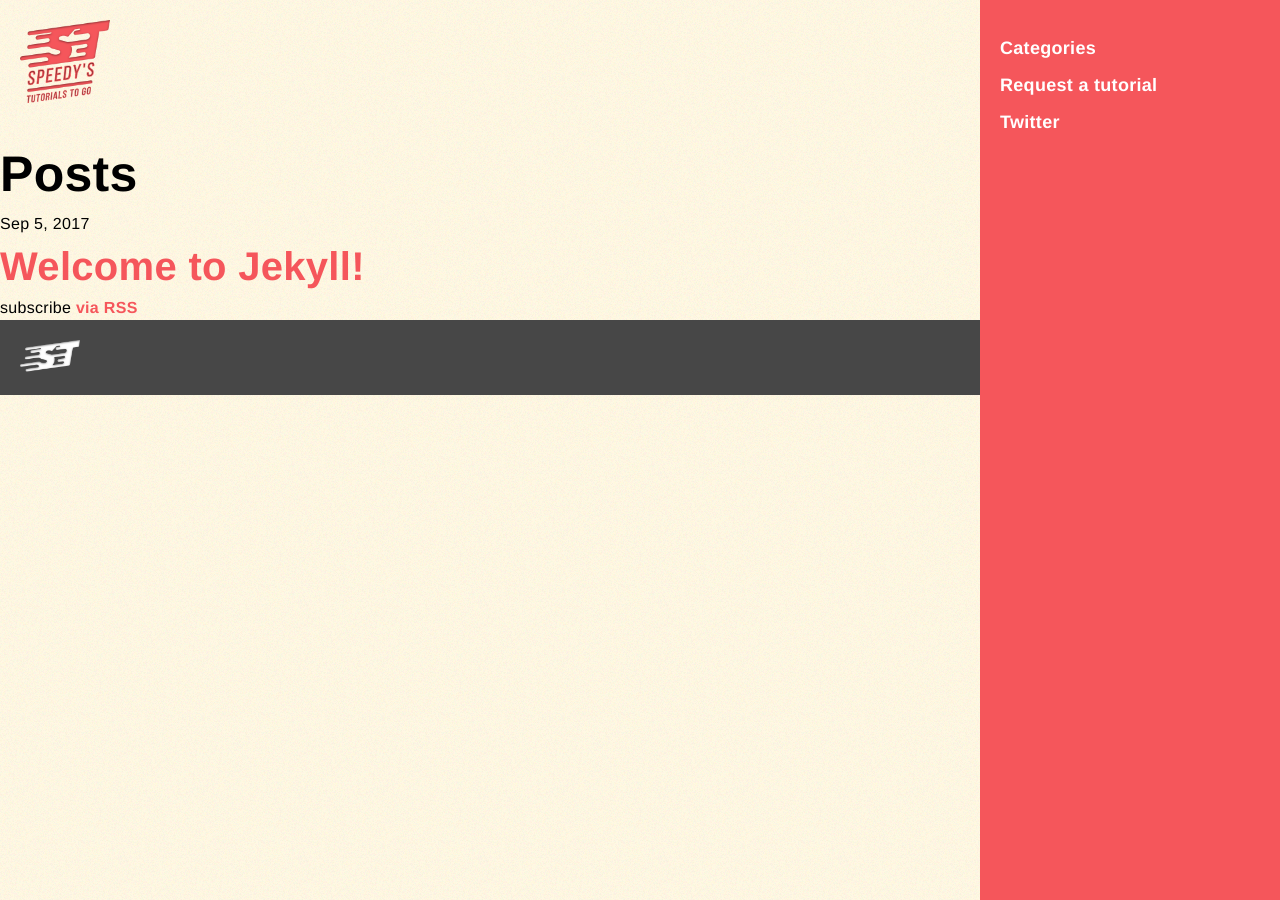
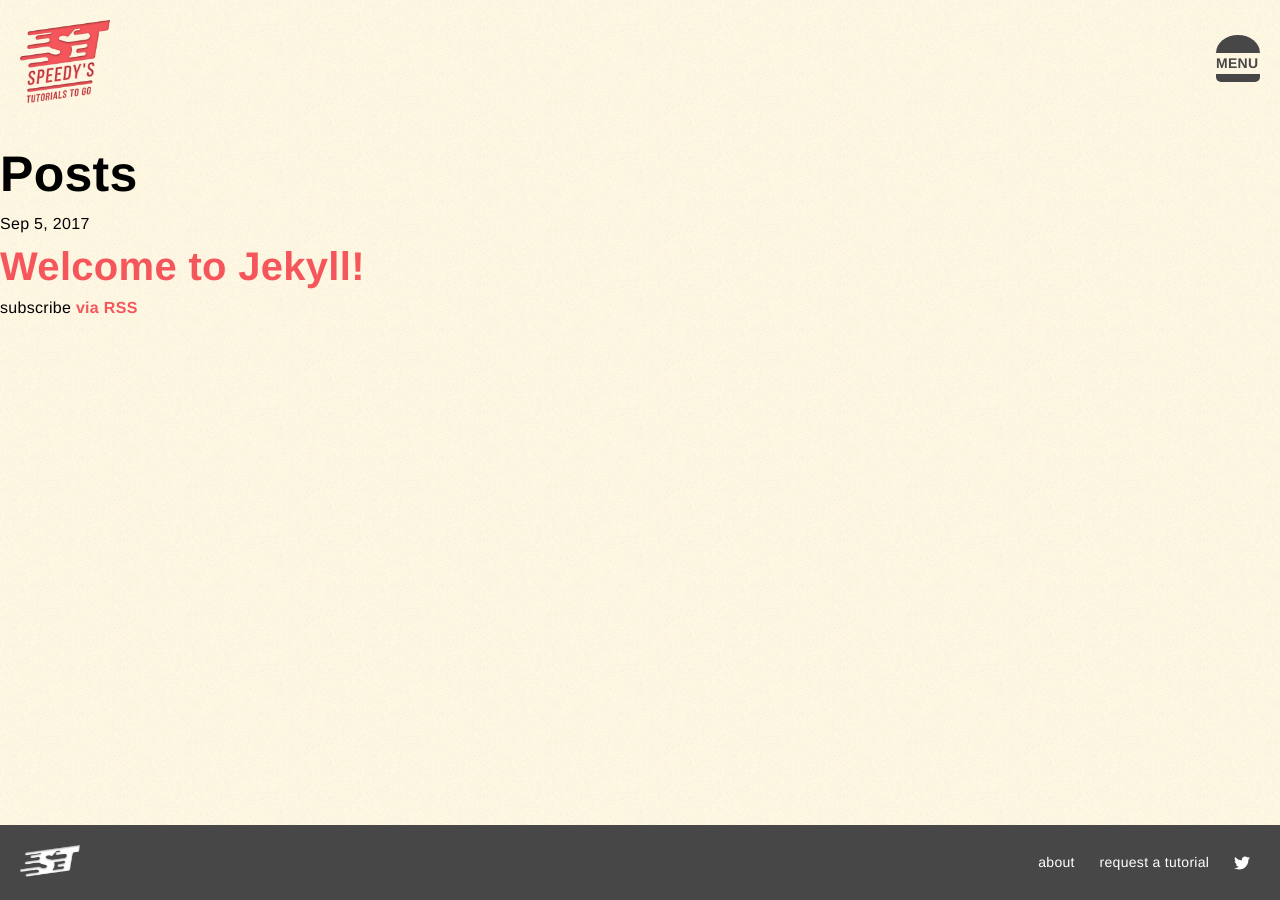
Before and after one commit to danmorrisonNZ/speedyTuts, a Jekyll site: the page built from index.html, in a window 1280 px wide. Built offline with Jekyll 4.4.1, drawn with Linux system fonts in a browser that asks for light colours.

Commit message:
retrofit styling to stick footer to bottom of page at all times

```diff
--- a/_includes/footer.html
+++ b/_includes/footer.html
@@ -5,13 +5,7 @@
         <div class="links text-right vertical-middle inline-block float-right">
           <a href="#" class="inline-block sml white-text medium">about</a>
           <a href="#" class="inline-block sml white-text medium">request a tutorial</a>
-          <ul class="social-media-list inline-block">
-            {% if site.twitter_username %}
-            <li>
-              {% include icon-twitter.html username=site.twitter_username %}
-            </li>
-            {% endif %}
-          </ul>
+          {% include icon-twitter.html username=site.twitter_username %}
         </div>
     </div>
   </div>
--- a/_includes/icon-twitter.html
+++ b/_includes/icon-twitter.html
@@ -1 +1,3 @@
-<a href="https://twitter.com/{{ include.username }}"><span class="icon icon--twitter">{% include icon-twitter.svg %}</span></a>
+<a href="https://twitter.com/{{ include.username }}">
+  <span class="icon icon--twitter">{% include icon-twitter.svg %}</span>
+</a>
--- a/_sass/_base.scss
+++ b/_sass/_base.scss
@@ -78,7 +78,7 @@ a:focus{
     }
 }
 
-.site-header,.site-footer{
+.site-header{
   padding:20px;
 }
 
@@ -118,7 +118,14 @@ a:focus{
 }
 
 .site-footer{
+  .wrapper{
+    padding:20px;
+  }
   background-color: $black;
+  bottom: 0;
+  display: block;
+  position: absolute;
+  width: 100%;
   .social-media-list{
     margin-right: 10px;
   }
--- a/_sass/_menu.scss
+++ b/_sass/_menu.scss
@@ -1,4 +1,5 @@
 #menu{
+  display: none;
   width: 250px;
   height: 100%;
   z-index:200;
```
